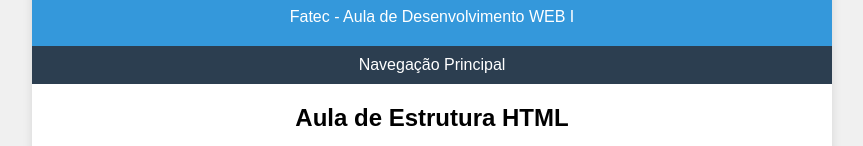
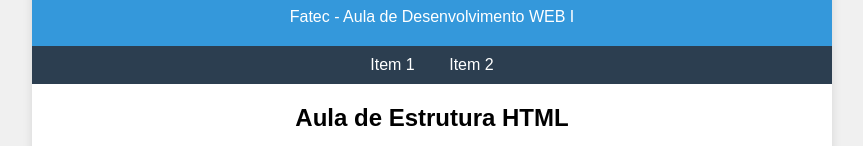
Before and after one commit to miltonwagner/htmlCSS, a plain HTML site: page index.html in a window 1280 px wide. Shown: the part 192-338 px from the top of the page, without its empty margins (208-1071 px from the left). Drawn offline with Linux system fonts and the light colour scheme.

Commit message:
aula html e CSS - envio 1

```diff
--- a/index.html
+++ b/index.html
@@ -14,7 +14,8 @@
         </header>
         <nav>
             <ul>
-                <li>Navegação Principal</li>
+                <li>Item 1</li>
+                <li>Item 2</li>
             </ul>
         </nav>
         <main>
```
